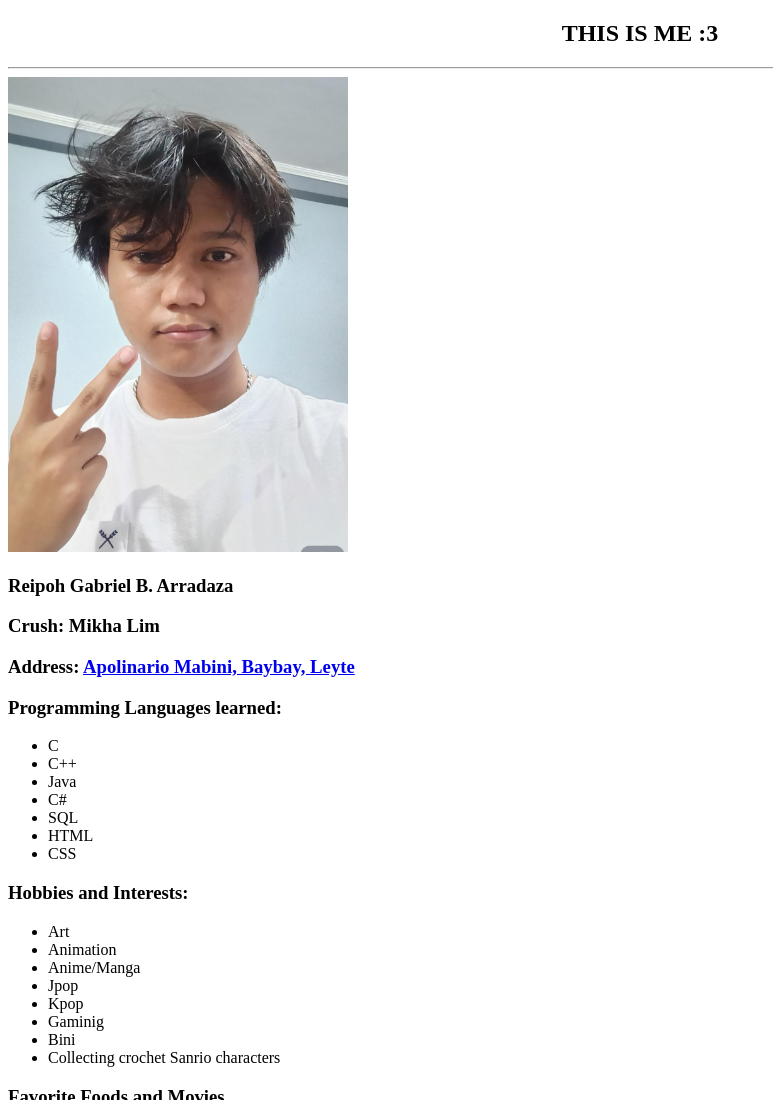
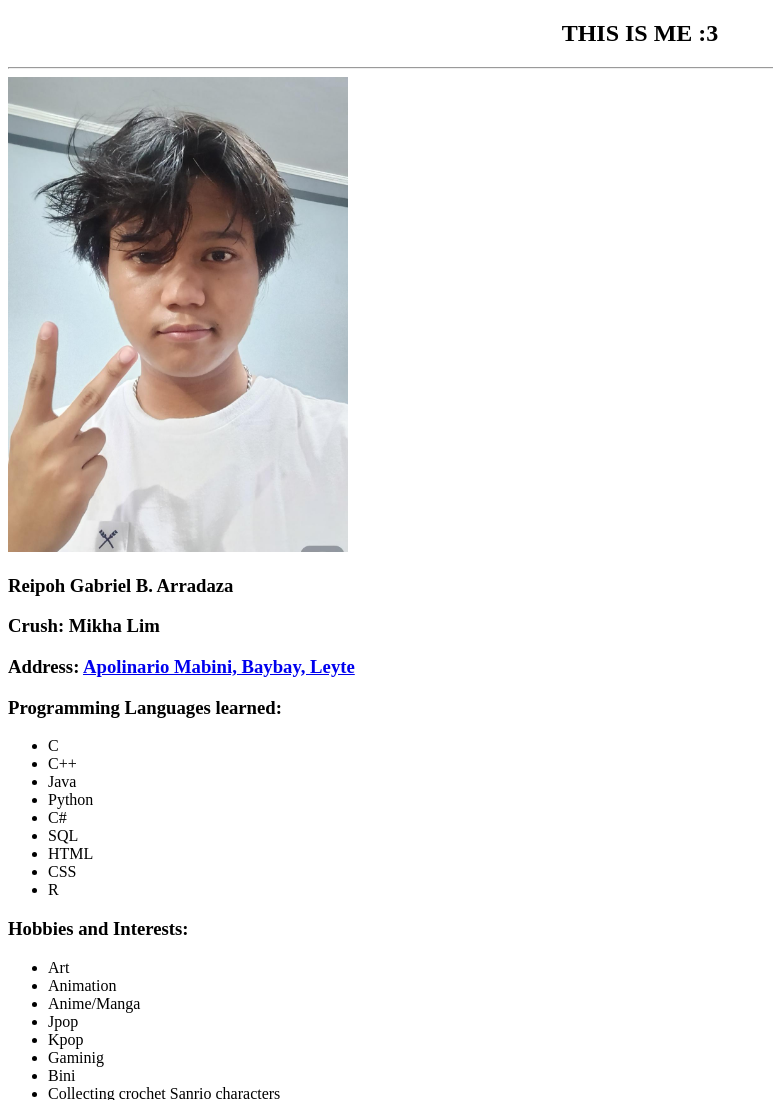
Before and after one commit to pipesSomeAndSSam/My-Portfolio, a plain HTML site: page pages/page2.html in a window 1280 px wide. Shown: the top 1100 px of the page, without its empty margins (0-773 px from the left). Drawn offline with Linux system fonts and the light colour scheme.

Commit message:
1st commit

```diff
--- a/pages/page2.html
+++ b/pages/page2.html
@@ -21,10 +21,12 @@
         <li>C</li>
         <li>C++</li>
         <li>Java</li>
+        <li>Python</li>
         <li>C#</li>
         <li>SQL</li>
         <li>HTML</li>
         <li>CSS</li>
+        <li>R</li>
     </ul>
     <h3>Hobbies and Interests: </h3>
     <ul>
```
